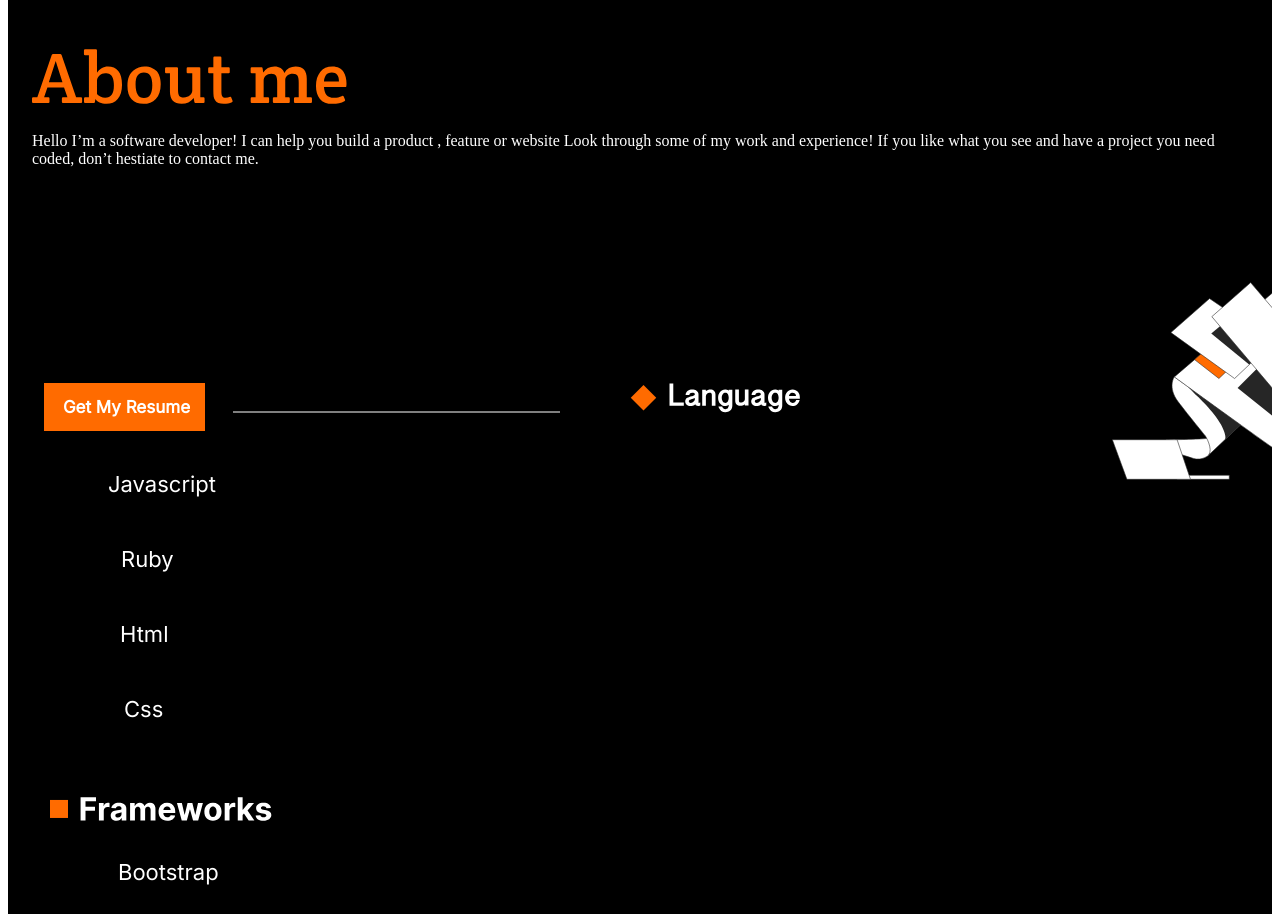
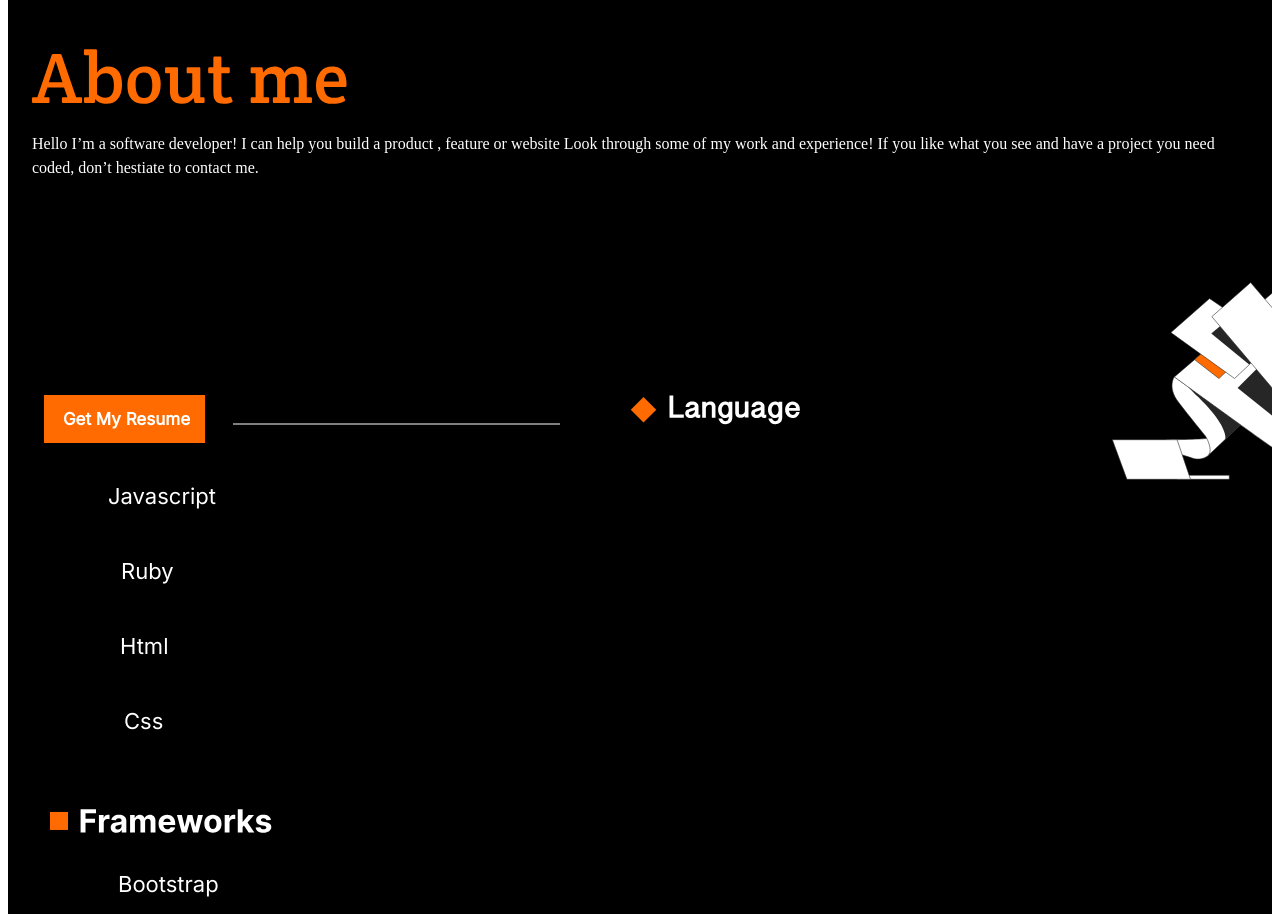
Before and after one commit to yohannesdagnachew/Portfolio, a plain HTML site: page index.html in a window 1280 px wide. Shown: the part 4020-4934 px from the top of the page. Drawn offline with Linux system fonts and the light colour scheme.

Commit message:
Edit the font style of text

```diff
--- a/style.css
+++ b/style.css
@@ -241,6 +241,11 @@ h2 {
   margin-left: 1.5rem;
   margin-right: 1.5rem;
   margin-bottom: 1.5rem;
+  font-family: 'Inter' sans-serif;
+  font-style: normal;
+  font-weight: 400;
+  font-size: 16px;
+  line-height: 24px;
 }
 
 .resume-button {
```
